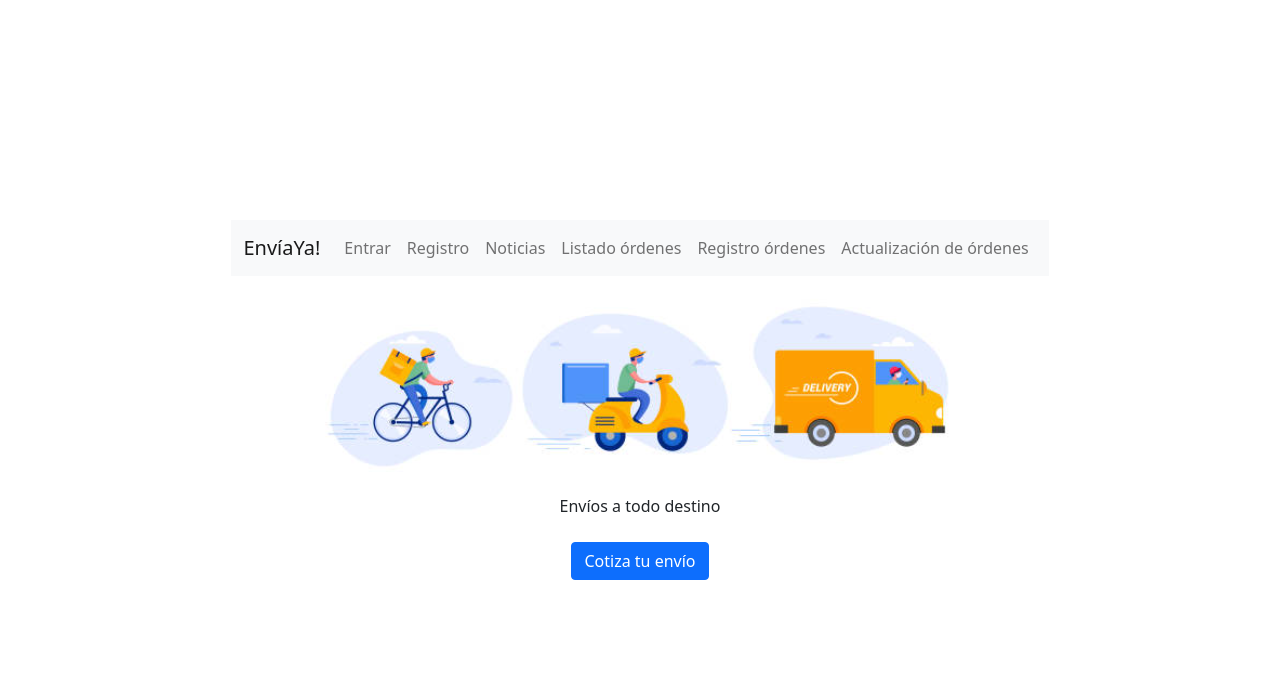
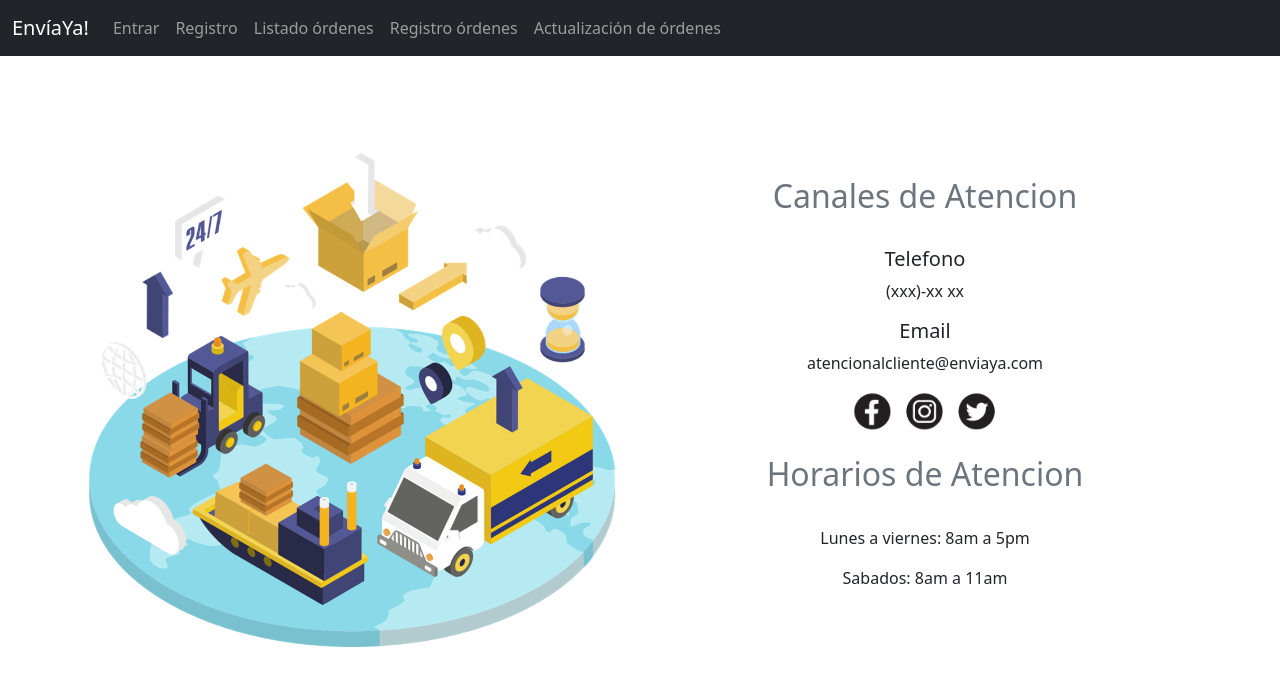
Before and after one commit to Nmartinez28/sprint2mintic, a React (Vite) app: page / in a window 1280 px wide. Shown: the top 686 px of the page. Built offline with nearby package versions, Linux system fonts and the light colour scheme.

Commit message:
Mejoramiento Interfaz

```diff
--- a/src/componentes/Entrar.jsx
+++ b/src/componentes/Entrar.jsx
@@ -24,6 +24,7 @@ export default function Entrar() {
 
     return (
         <form action="">
+            <h2 className="p-5 text-muted">Inicio de sesion</h2>
             <p>
                 <label className="form-label" htmlFor="">Username</label>
                 <input ref={UsernameRef} className="form-control" type="text" />
--- a/src/componentes/Home.jsx
+++ b/src/componentes/Home.jsx
@@ -19,11 +19,30 @@ export default function Home() {
 
     return (
         <form action="">
-            <img src="src\assets\truck.PNG"></img>
-            <p>
-                <label className="form-label" htmlFor="">Envíos a todo destino</label>
-            </p>
-            <button onClick={Cotizar} type="button" className="btn btn-primary">Cotiza tu envío</button>
+            <div className="container">
+                    <div className="row">
+                        <div className="col">
+                            <div className="row">
+                                <img src="src\assets\icono-envio.PNG"/>
+                            </div>
+                        </div>
+                        <div className="col text-center">
+                            <h2 className="p-4 text-muted">Canales de Atencion</h2>
+                            <div>
+                                <h5>Telefono</h5>
+                                <p>(xxx)-xx xx</p>
+                                <h5>Email</h5>
+                                <p>atencionalcliente@enviaya.com</p>
+                                <img src="src\assets\social-media.PNG" height="40"/>
+                            </div>
+                            <h2 className="p-4 text-muted">Horarios de Atencion</h2>
+                            <div>
+                                <p>Lunes a viernes: 8am a 5pm</p>
+                                <p>Sabados: 8am a 11am</p>
+                            </div>
+                        </div>
+                    </div>
+                </div>
         </form>
     )
 }
--- a/src/componentes/Menu.jsx
+++ b/src/componentes/Menu.jsx
@@ -2,7 +2,7 @@ import { Link } from "react-router-dom";
 
 export default function Menu() {
     return (
-        <nav className="navbar navbar-expand-lg navbar-light bg-light">
+        <nav className="navbar fixed-top navbar-expand-lg navbar-dark bg-dark">
             <div className="container-fluid">
                 <a className="navbar-brand" href="/">EnvíaYa!</a>
                 <button className="navbar-toggler" type="button" data-bs-toggle="collapse" data-bs-target="#navbarNav" aria-controls="navbarNav" aria-expanded="false" aria-label="Toggle navigation">
@@ -15,9 +15,6 @@ export default function Menu() {
                         </li>
                         <li className="nav-item">
                             <Link className="nav-link" to="/Registro">Registro</Link>
-                        </li>
-                        <li className="nav-item">
-                            <Link className="nav-link" to="/Noticias">Noticias</Link>
                         </li>
                         <li className="nav-item">
                             <Link className="nav-link" to="/Listado_ordenes">Listado órdenes</Link>
--- a/src/componentes/Registro.jsx
+++ b/src/componentes/Registro.jsx
@@ -26,6 +26,7 @@ export default function Registro(){
 
     return (
         <form>
+            <h2 className="p-4 text-secondary">Registro</h2>
             <p>
                 <label className="form-label" htmlFor="">Name</label>
                 <input ref={NameRef} className="form-control" type="text" />
```
Also changed, not shown: src/assets/icono-envio.png (added), src/assets/social-media.png (added).
